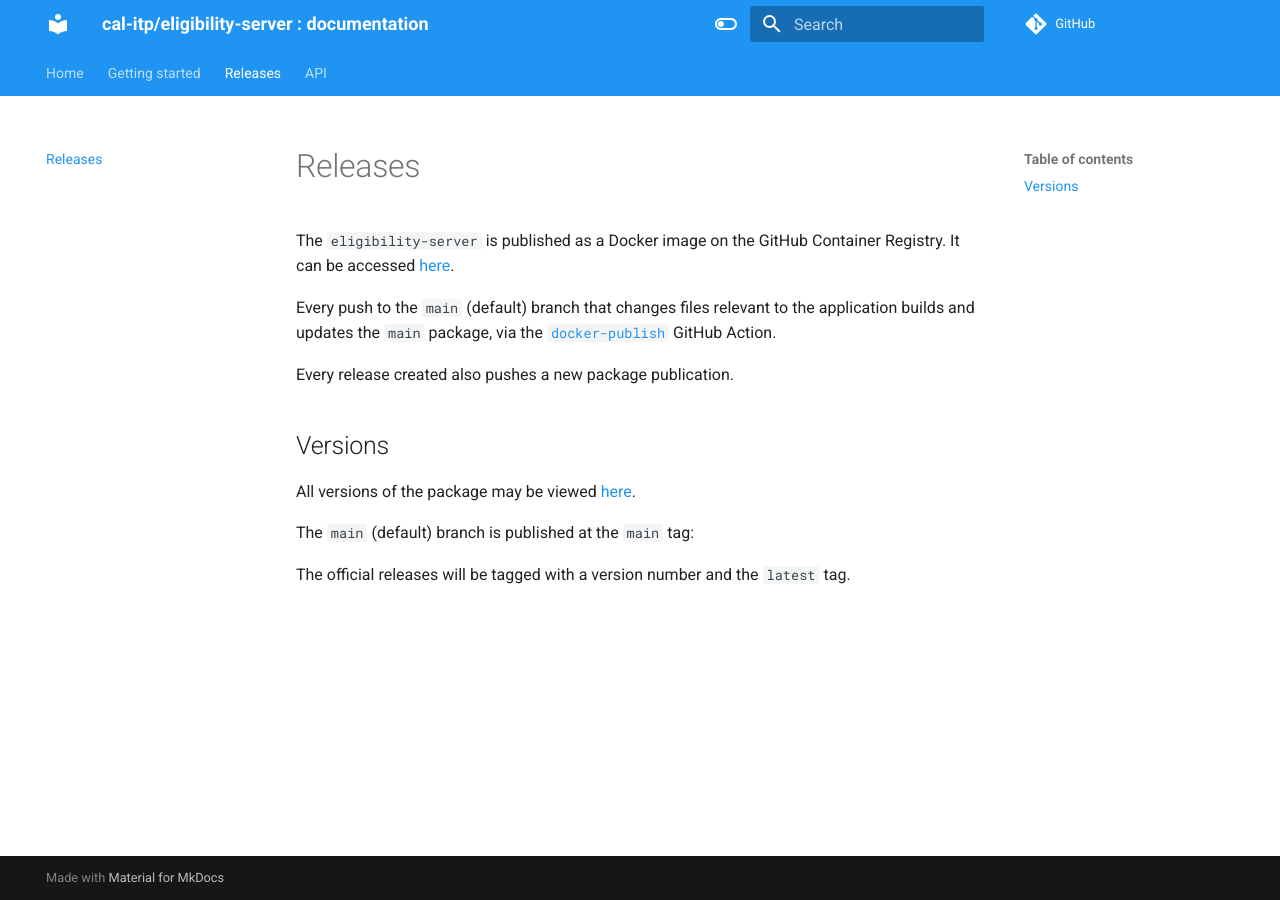
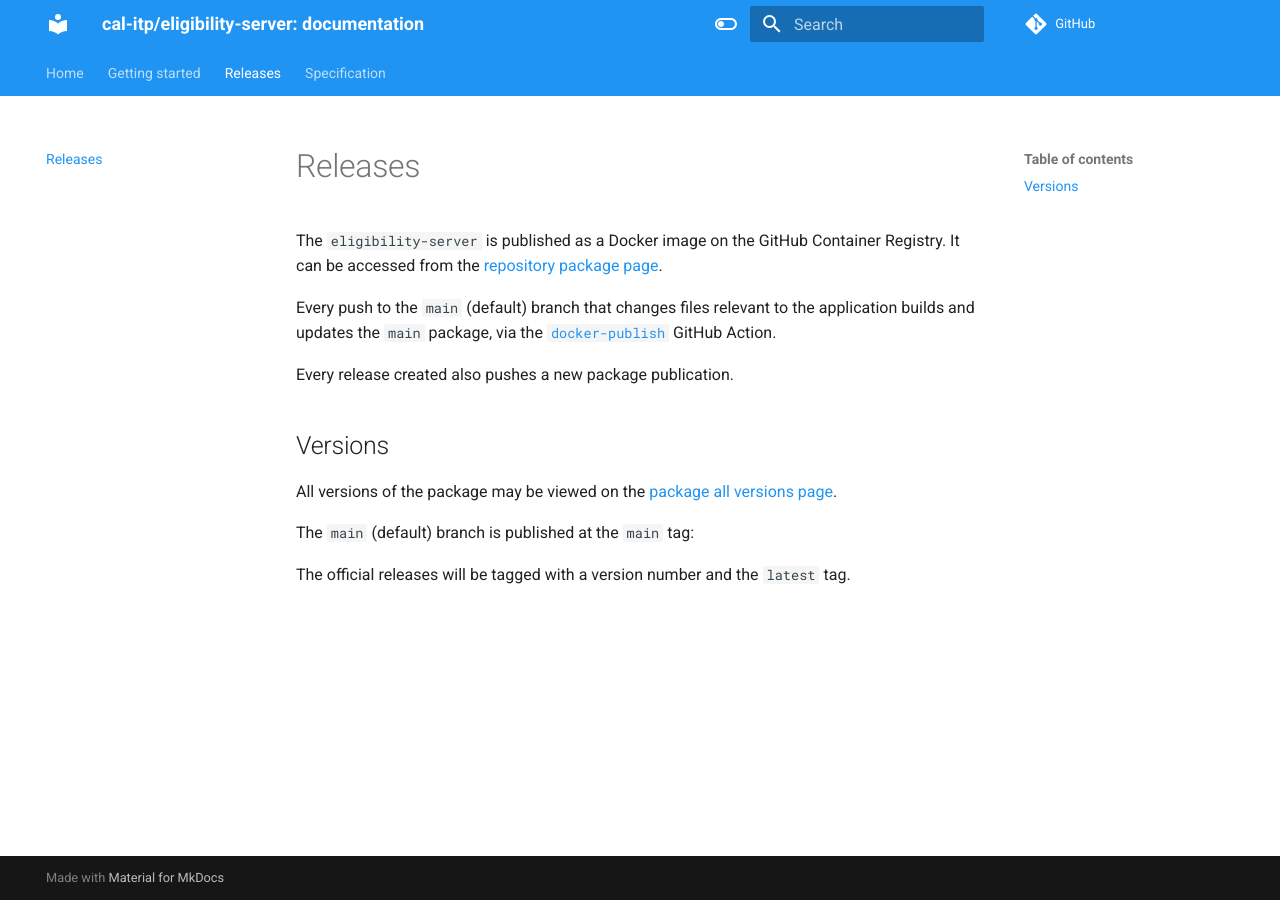
Before and after one commit to cal-itp/eligibility-server, an MkDocs documentation site: the page built from docs/releases.md, in a window 1280 px wide. Built offline with MkDocs 1.6.1 and Material for MkDocs 9.7.7, drawn with Linux system fonts in a browser that asks for light colours; nearby versions of some CDN libraries; comment, search, counter and statistics services are not loaded.

Commit message:
docs: address review

```diff
--- a/docs/releases.md
+++ b/docs/releases.md
@@ -1,6 +1,6 @@
 # Releases
 
-The `eligibility-server` is published as a Docker image on the GitHub Container Registry. It can be accessed [here](https://github.com/cal-itp/eligibility-server/pkgs/container/eligibility-server).
+The `eligibility-server` is published as a Docker image on the GitHub Container Registry. It can be accessed from the [repository package page](https://github.com/cal-itp/eligibility-server/pkgs/container/eligibility-server).
 
 Every push to the `main` (default) branch that changes files relevant to the application builds and updates the `main` package, via the [`docker-publish`](https://github.com/cal-itp/eligibility-server/blob/main/.github/workflows/docker-publish.yml) GitHub Action.
 
@@ -8,7 +8,7 @@ Every release created also pushes a new package publication.
 
 ## Versions
 
-All versions of the package may be viewed [here](https://github.com/cal-itp/eligibility-server/pkgs/container/eligibility-server/versions).
+All versions of the package may be viewed on the [package all versions page](https://github.com/cal-itp/eligibility-server/pkgs/container/eligibility-server/versions).
 
 The `main` (default) branch is published at the `main` tag:
 
--- a/mkdocs.yml
+++ b/mkdocs.yml
@@ -1,4 +1,4 @@
-site_name: "cal-itp/eligibility-server : documentation"
+site_name: "cal-itp/eligibility-server: documentation"
 site_url: https://docs.calitp.org/eligibility-server
 repo_url: https://github.com/cal-itp/eligibility-server
 edit_uri: edit/main/docs
```
Also changed, not shown: docs/README.md (+0 -2 lines), docs/.pages (added), docs/API/.pages (deleted), docs/specification/.pages (added), docs/specification/README.md (renamed from docs/API/README.md), docs/specification/example-transactions.md (renamed from docs/API/example-transactions.md), docs/specification/token-signing-encryption.md (renamed from docs/API/token-signing-encryption.md), 1 other file.
